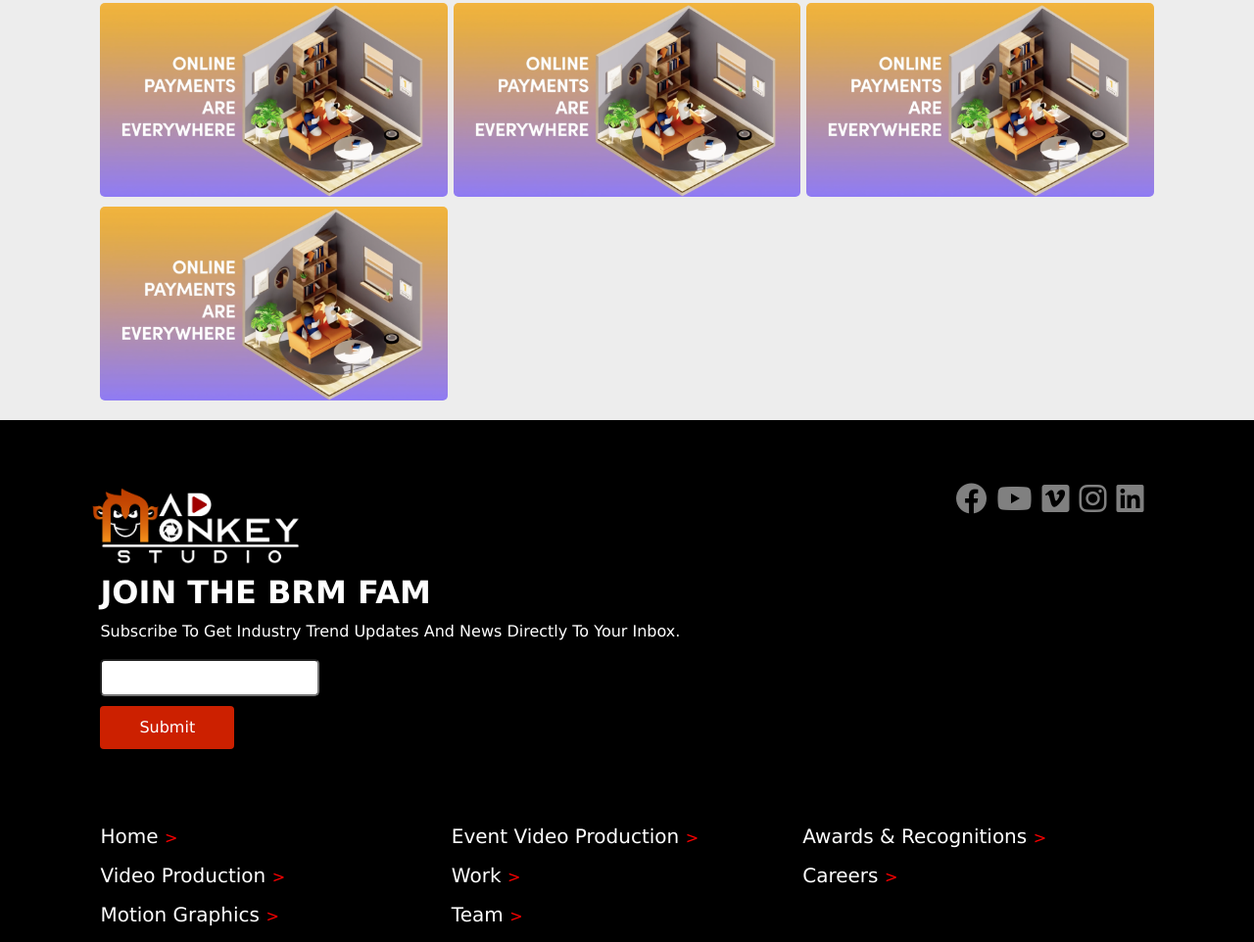
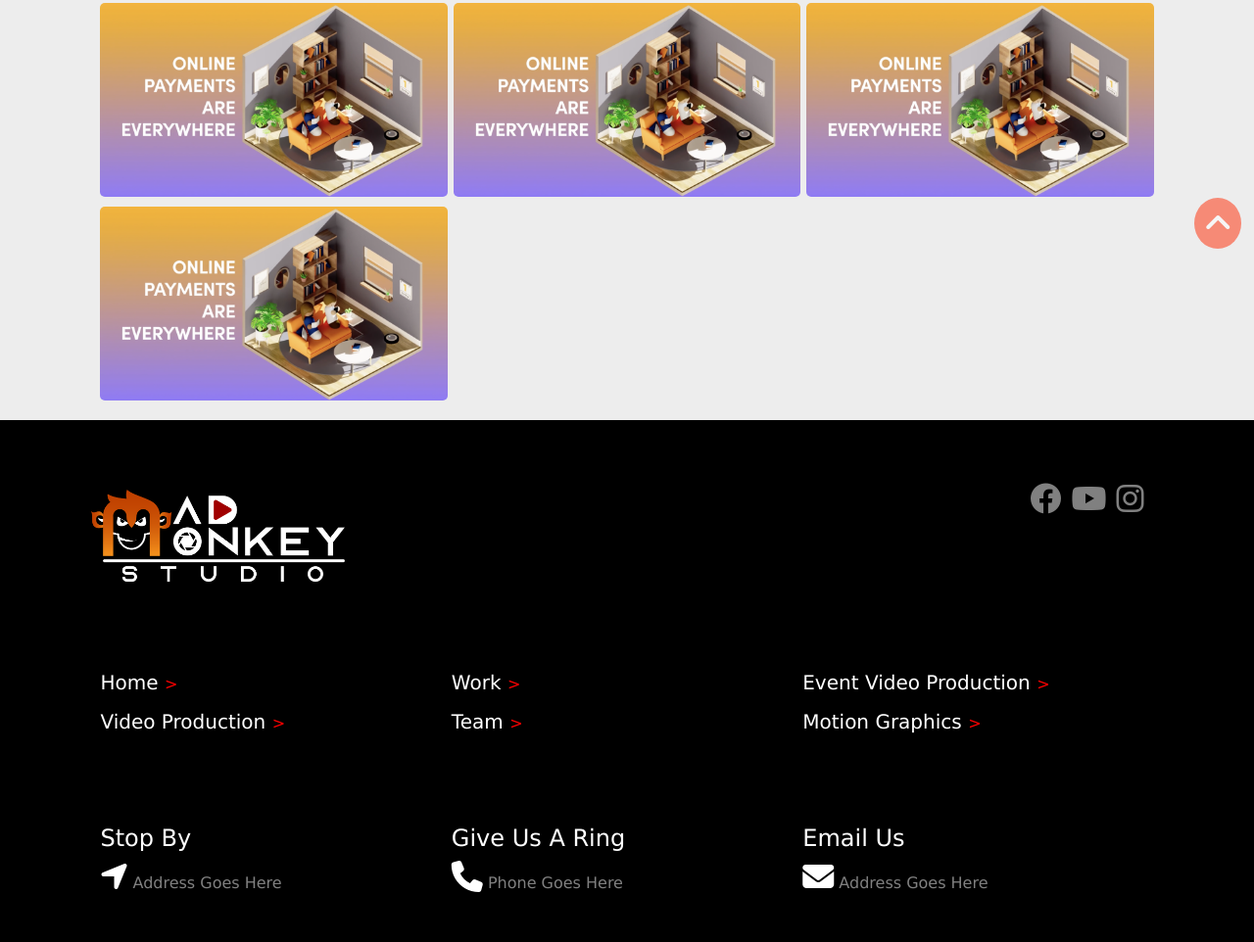
Before and after one commit to Nimsaramahagedara/MadMonkey, a plain HTML site: page projects.html in a window 1280 px wide. Shown: the part 518-1480 px from the top of the page at 98% size. Drawn offline with nearby package versions, Linux system fonts and the light colour scheme.

Commit message:
update2.1

```diff
--- a/projects.html
+++ b/projects.html
@@ -12,14 +12,14 @@
     <title>Dynamic Biz ADD TITLE HERE</title>
 </head>
 <body>
-    <div class="scrolltop-btn" onclick="smoothScrollToId('top')"></div>
+    <div class="scrolltop-btn" onclick="smoothScrollToId('top')"><i class="fa-solid fa-angle-up"></i></div>
     <header id="top">
         <div class="header-element">
             <div class="navigation menu">
                     <a href="index.html">Home</a>
                     <a href="index.html">Services</a>
                     <a href="projects.html">Work</a>
-                    <a href="index.html">About</a>
+                    <a onclick="smoothScrollToId('about')">About</a>
             </div>
             <div class="logo">
                 <img src="Resources/Mad Monkey/2 White LOGO 5000x5000.png" alt="">
@@ -66,42 +66,31 @@
     </section>
 
 
-    <div class="footer">
+    <div class="footer" id="about">
         <div class="first-container">
             <div class="join-fam">
                 <div class="footer-logo">
                     <img src="Resources/Mad Monkey/2 White LOGO 5000x5000.png" alt="" srcset="">
                 </div>
-
-                <h2>JOIN THE BRM FAM</h2>
-                <p>Subscribe to get industry trend updates and news directly to your inbox.</p>
-                <form action="">
-                    <input type="email" class="email-field"><br/>
-                    <input type="submit" class="start-project-btn">
-                </form>
             </div>
             <div class="social-links">
                 <a href=""><i class="fa-brands fa-facebook"></i></a>
                 <a href=""><i class="fa-brands fa-youtube"></i></a>
-                <a href=""><i class="fa-brands fa-vimeo"></i></a>
                 <a href=""><i class="fa-brands fa-instagram"></i></a>
-                <a href=""><i class="fa-brands fa-linkedin"></i></a>
             </div>
         </div>
         <div class="second-container">
             <ul>
                 <li><a href="">Home</a></li>
                 <li><a href="">Video Production</a></li>
-                <li><a href="">Motion Graphics</a></li>
             </ul>
             <ul>
-                <li><a href="">Event Video Production</a></li>
                 <li><a href="">Work</a></li>
                 <li><a href="">Team</a></li>
             </ul>
             <ul>
-                <li><a href="">Awards & Recognitions</a></li>
-                <li><a href="">Careers</a></li>
+                <li><a href="">Event Video Production</a></li>
+                <li><a href="">Motion Graphics</a></li>
             </ul>
         </div>
         <div class="third-container">
--- a/styles/style.css
+++ b/styles/style.css
@@ -499,6 +499,12 @@ section{
     display: flex;
     justify-content: space-between;
 }
+.footer .first-container .join-fam{
+    width: 30%;
+}
+.footer .first-container .footer-logo{
+    width: 100%;
+}
 .footer .first-container .social-links a{
     text-decoration: none;
 }
@@ -513,14 +519,6 @@ section{
 }
 .footer .first-container .social-links i:hover{
     color: var(--Crimson);
-}
-.email-field{
-    padding: 5px 10px;
-    border-radius: 5px;
-    margin-bottom: 10px;
-}
-.join-fam h2{
-    font-weight: 600;
 }
 #footer-hr{
     width: 100%;
@@ -589,9 +587,6 @@ footer{
 .Dynamic-Biz{
     text-decoration: none;
 }
-.footer-logo{
-    width: 30%;
-}
 .footer-logo img{
     width: 100%;
     margin-left: -10%;
@@ -600,6 +595,9 @@ footer{
 @media screen and (max-width : 900px) {
     .footer .first-container, .second-container,.third-container{
         flex-direction: column;
+    }
+    .footer .first-container .join-fam{
+        width: 90%;
     }
     .second-container ul{
         margin-bottom: unset;
```
Also changed, not shown: index.html (+4 -15 lines).
